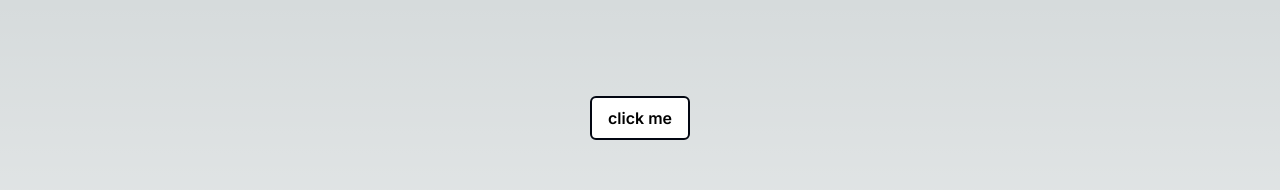
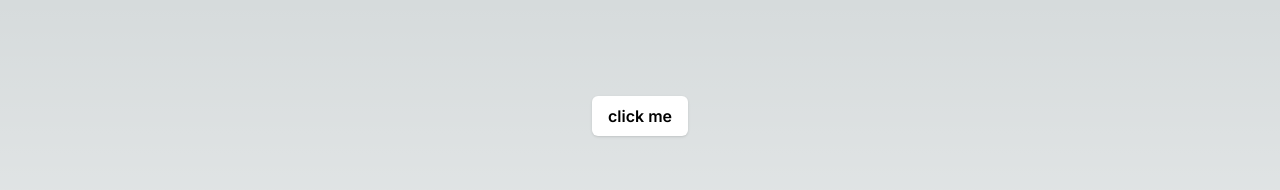
Before and after one commit to Piinxluna/ES-Smeow-Home, a Next.js app in the folder smeow-home/: page / in a window 1280 px wide. Shown: the top 190 px of the page. Built offline with nearby package versions, Linux system fonts and the light colour scheme.

Commit message:
update : tailwind + button

```diff
--- a/smeow-home/src/app/page.tsx
+++ b/smeow-home/src/app/page.tsx
@@ -3,7 +3,7 @@ import Button from '@/components/basic/Button'
 export default function Home() {
   return (
     <main className='flex min-h-screen flex-col items-center justify-between p-24'>
-      <Button variant='outline'>click me</Button>
+      <Button variant='secondary'>click me</Button>
       <p className='text-xl font-bold text-blue-500'>Test</p>
       <p className='text-xl font-bold text-ered-100'>Test</p>
       <p className='text-xl font-bold text-lightgray1'>Test</p>
--- a/smeow-home/src/components/basic/Button.tsx
+++ b/smeow-home/src/components/basic/Button.tsx
@@ -17,16 +17,16 @@ export default function Button({
   href?: string;
   target?: string;
 }) {
-  let theme = 'text-black font-semibold bg-white hover:bg-gray-500';
+  let theme = 'text-black font-semibold bg-white hover:bg-lightgray2';
   if (variant === 'secondary') {
-    theme = 'text-black font-semibold bg-white hover:bg-lightgray1';
+    theme = 'text-black font-semibold bg-lightgray1 hover:bg-darkgray';
   }
   if (variant === 'outline') {
     theme =
       'text-black font-semibold border-2 border-gray-950 bg-white hover:text-white hover:bg-black shadow-none';
   }
   if (variant === 'pink') {
-    theme = 'text-white font-semibold bg-epink hover:bg-edarkpink';
+    theme = 'text-white font-semibold bg-edarkpink hover:bg-epink';
   }
 
   if (href) {
--- a/smeow-home/tailwind.config.ts
+++ b/smeow-home/tailwind.config.ts
@@ -40,7 +40,7 @@ const config: Config = {
         ebrown: '#85625A',
         darkgray: '#463F3A',
         lightgray1: '#8A817C',
-        ligthgray2: '#BCB8B1',
+        lightgray2: '#BCB8B1',
         badge: '#F4F3EE',
         epink: '#E0AFA0',
         edarkpink: '#D6927D',
```
